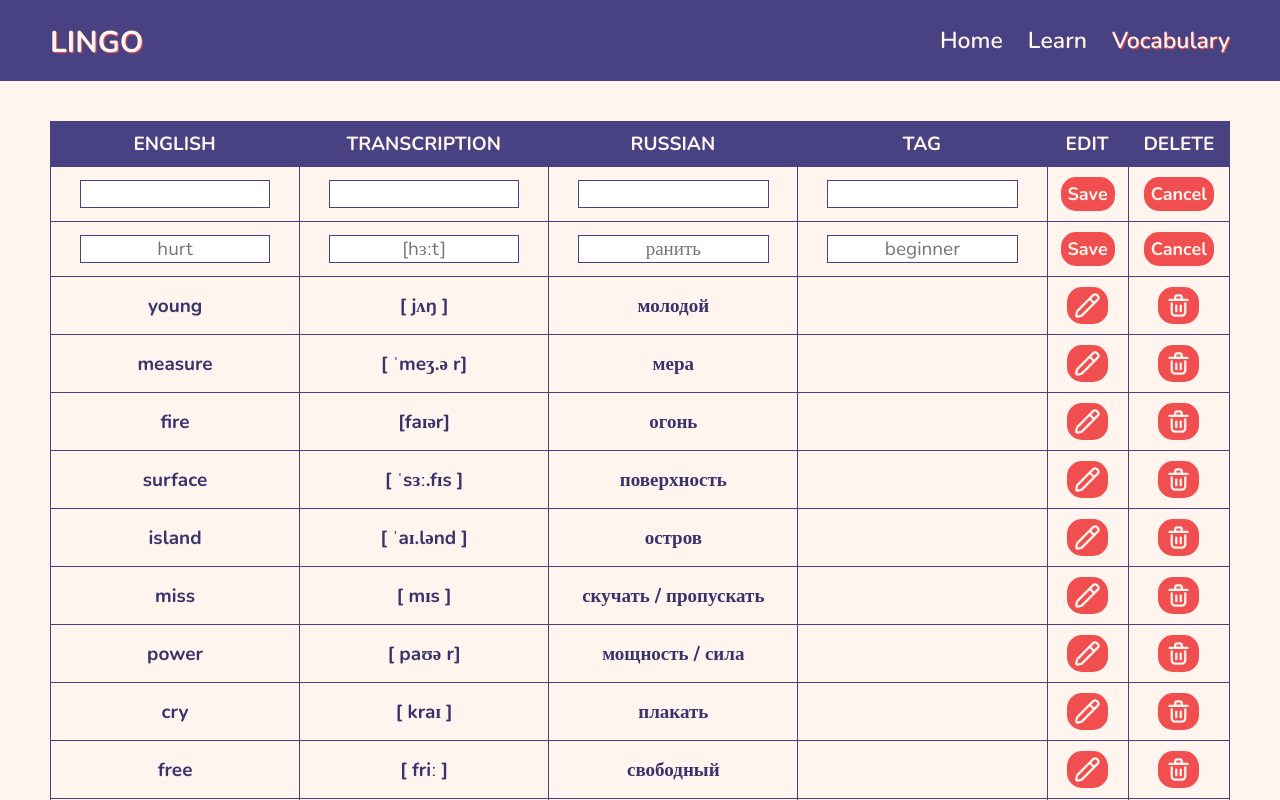
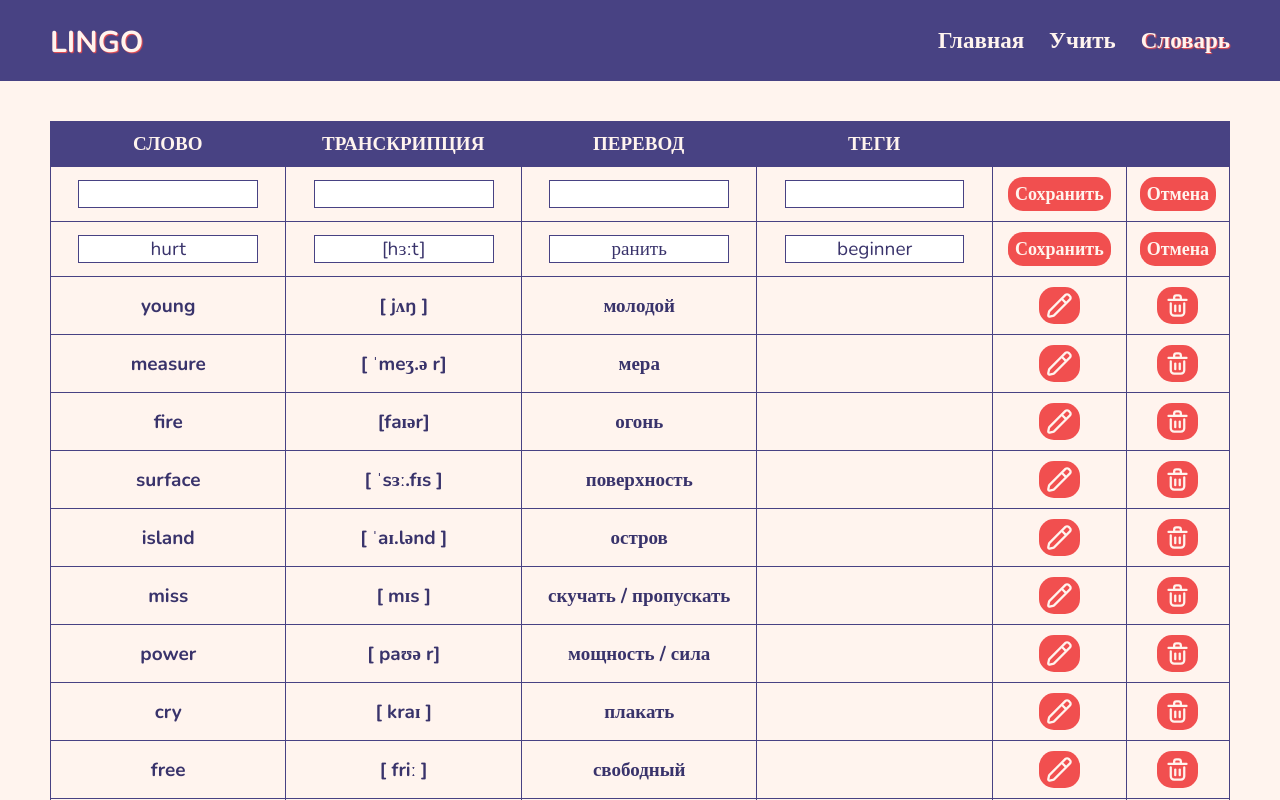
Before and after one commit to goncharovastacy/Lingo, a React (Create React App) app: page /vocabulary in a window 1280 px wide. Both pictures are taken after a click on the button 1087 px from the left and 250 px from the top of the page. Shown: the top 800 px of the page. Built offline with nearby package versions, Linux system fonts and the light colour scheme.

Commit message:
added validation, word editing

```diff
--- a/src/components/Card/Card.jsx
+++ b/src/components/Card/Card.jsx
@@ -29,7 +29,7 @@ function Card(props) {
         <p className={st.translation}>{translation}</p>
       ) : (
         <button className={st.button} onClick={handleChange} ref={buttonRef}>
-          Show translation
+          Показать перевод
         </button>
       )}
     </div>
--- a/src/components/Header/Header.jsx
+++ b/src/components/Header/Header.jsx
@@ -12,9 +12,9 @@ function Header() {
             </p>
           </div>
           <nav>
-            <NavLink to="/">Home</NavLink>
-            <NavLink to="/learn">Learn</NavLink>
-            <NavLink to="/vocabulary">Vocabulary</NavLink>
+            <NavLink to="/">Главная</NavLink>
+            <NavLink to="/learn">Учить</NavLink>
+            <NavLink to="/vocabulary">Словарь</NavLink>
           </nav>
         </div>
       </div>
--- a/src/components/Row/Row.jsx
+++ b/src/components/Row/Row.jsx
@@ -5,102 +5,112 @@ import delet from "./../../assets/images/delete.svg";
 function Row(props) {
   const { english, transcription, russian, tags } = props;
   const [edit, setEdit] = useState(false);
-  const [editEnglish, setEnglish] = useState(english);
-  const [editTranscription, setTranscription] = useState(transcription);
-  const [editRussian, setRussian] = useState(russian);
-  const [editTags, setTags] = useState(tags);
+  const [editFields, setEditFields] = useState({
+    english: english,
+    transcription: transcription,
+    russian: russian,
+    tags: tags,
+  });
   const handleEdit = () => {
     setEdit(!edit);
   };
 
   const handleCancel = () => {
     setEdit(false);
-    setEnglish(english);
-    setTranscription(transcription);
-    setRussian(russian);
-    setTags(tags);
+    setEditFields({
+      english: english,
+      transcription: transcription,
+      russian: russian,
+      tags: tags,
+    });
   };
 
-  const handleChangeEnglish = (event) => {
-    setEnglish(event.target.value);
+  const handleChange = (e) => {
+    const { name, value } = e.target;
+    if (name === "english" && /[а-яА-Я]/g.test(value)) {
+      alert("В английском слове можно использовать только латинский алфавит");
+    } else if (name === "russian" && /[a-zA-Z]/g.test(value)) {
+      alert("В переводе слова можно использовать только кириллицу");
+    }
+    setEditFields({ ...editFields, [name]: value });
   };
 
-  const handleChangeTranscription = (event) => {
-    setTranscription(event.target.value);
-  };
-
-  const handleChangeRussian = (event) => {
-    setRussian(event.target.value);
-  };
-
-  const handleChangeTags = (event) => {
-    setTags(event.target.value);
+  const handleSave = () => {
+    if (
+      editFields.english !== "" &&
+      editFields.transcription !== "" &&
+      editFields.russian !== "" &&
+      editFields.tags !== ""
+    ) {
+      setEdit(false);
+    }
   };
 
   return (
     <tr>
+      {edit ? (
+        <>
           <th>
-        {edit ? (
             <input
               type="text"
-            placeholder={editEnglish}
-            onChange={handleChangeEnglish}
+              value={editFields.english}
+              onChange={handleChange}
+              name="english"
+              className={editFields.english !== "" ? "" : "error"}
             />
-        ) : (
-          editEnglish
-        )}
           </th>
           <th>
-        {edit ? (
             <input
               type="text"
-            placeholder={editTranscription}
-            onChange={handleChangeTranscription}
+              value={editFields.transcription}
+              onChange={handleChange}
+              name="transcription"
+              className={editFields.transcription !== "" ? "" : "error"}
             />
-        ) : (
-          editTranscription
-        )}
           </th>
           <th>
-        {edit ? (
             <input
               type="text"
-            placeholder={editRussian}
-            onChange={handleChangeRussian}
+              value={editFields.russian}
+              onChange={handleChange}
+              name="russian"
+              className={editFields.russian !== "" ? "" : "error"}
             />
-        ) : (
-          editRussian
-        )}
           </th>
           <th>
-        {edit ? (
             <input
               type="text"
-            placeholder={editTags}
-            onChange={handleChangeTags}
+              value={editFields.tags}
+              onChange={handleChange}
+              name="tags"
+              className={editFields.tags !== "" ? "" : "error"}
             />
-        ) : (
-          editTags
-        )}
           </th>
           <th>
-        {edit ? (
-          <button>Save</button>
+            <button onClick={handleSave}>Сохранить</button>
+          </th>
+          <th>
+            <button onClick={handleCancel}>Отмена</button>
+          </th>
+        </>
       ) : (
+        <>
+          <th>{editFields.english}</th>
+          <th>{editFields.transcription}</th>
+          <th>{editFields.russian}</th>
+          <th>{editFields.tags}</th>
+          <th>
             <button>
               <img src={editimg} alt="Edit" onClick={handleEdit} />
             </button>
-        )}
           </th>
           <th>
-        {edit ? (
-          <button onClick={handleCancel}>Cancel</button>
-        ) : (
             <button>
               <img src={delet} alt="Delete" />
             </button>
+          </th>
+        </>
       )}
-      </th>
     </tr>
   );
 }
--- a/src/components/Slider/Slider.jsx
+++ b/src/components/Slider/Slider.jsx
@@ -34,6 +34,8 @@ function Slider(props) {
   const handleDefault = () => {
     setIndex(0);
     setWordNumber(1);
+    setWordsArrForScore([]);
+    setLearnScore(0);
   };
 
   // если массив слов не передан, то выводим, что слов нет
@@ -63,7 +65,7 @@ function Slider(props) {
             <div className={st.counter}>
               <p>
                 {" "}
-                Words learnt:
+                Выученных слов:
                 <span> {learnScore}</span> / <span>{wordsArr.length}</span>
               </p>
             </div>
@@ -71,8 +73,8 @@ function Slider(props) {
         ) : (
           <div className={st.container}>
             <div className={st.continue}>
-              <h2>There are no more words</h2>
-              <button onClick={handleDefault}>Continue learning</button>
+              <h2>Больше нет слов</h2>
+              <button onClick={handleDefault}>Продолжить изучение</button>
             </div>
           </div>
         )}
@@ -83,7 +85,7 @@ function Slider(props) {
       <>
         <div className={st.container}>
           <div className={st.continue}>
-            <h2>Sorry, there are no words</h2>
+            <h2>Упс, слова не найдены</h2>
           </div>
         </div>
       </>
--- a/src/pages/Error/Error.jsx
+++ b/src/pages/Error/Error.jsx
@@ -8,7 +8,7 @@ function Error() {
         <img src={errorimg} alt="" />
       </div>
       <h2>Error 404</h2>
-      <p>Page not found</p>
+      <p>Страница не найдена</p>
     </div>
   );
 }
--- a/src/pages/Home/Home.jsx
+++ b/src/pages/Home/Home.jsx
@@ -4,9 +4,9 @@ import st from "../Home/Home.module.scss";
 function Home() {
   return (
     <div className="container">
-      <h1>Learn English words and increase your vocabulary</h1>
+      <h1>Учи английские слова и увеличивай свой словарный запас</h1>
       <button className={st.start}>
-        <Link to="/learn">Start</Link>
+        <Link to="/learn">Начать</Link>
       </button>
     </div>
   );
--- a/src/pages/Table/Table.jsx
+++ b/src/pages/Table/Table.jsx
@@ -1,41 +1,104 @@
 import Row from "../../components/Row/Row";
 import st from "../Table/Table.module.scss";
 import words from "../../data/words.json";
+import { useState } from "react";
 
 function Table() {
+  const [state, setState] = useState({
+    english: "",
+    transcription: "",
+    russian: "",
+    tags: "",
+  });
+  const handleChange = (e) => {
+    const { name, value } = e.target;
+    if (name === "english" && /[а-яА-Я]/g.test(value)) {
+      alert("В английском слове можно использовать только латинский алфавит");
+    } else if (name === "russian" && /[a-zA-Z]/g.test(value)) {
+      alert("В переводе слова можно использовать только кириллицу");
+    }
+    setState({ ...state, [name]: value });
+  };
+  const handleCancel = () => {
+    setState({
+      english: "",
+      transcription: "",
+      russian: "",
+      tags: "",
+    });
+  };
+
+  const handleSave = () => {
+    if (
+      state.english !== "" &&
+      state.transcription !== "" &&
+      state.russian !== "" &&
+      state.tags !== ""
+    ) {
+      console.log(state);
+      setState({
+        english: "",
+        transcription: "",
+        russian: "",
+        tags: "",
+      });
+    } else {
+      alert("Пожалуйста, заполните все поля");
+    }
+  };
   return (
     <div className={st.table}>
       <div className="container">
         <table>
           <thead>
             <tr>
-              <th>ENGLISH</th>
-              <th>TRANSCRIPTION</th>
-              <th>RUSSIAN</th>
-              <th>TAG</th>
-              <th>EDIT</th>
-              <th>DELETE</th>
+              <th>СЛОВО</th>
+              <th>ТРАНСКРИПЦИЯ</th>
+              <th>ПЕРЕВОД</th>
+              <th>ТЕГИ</th>
+              <th></th>
+              <th></th>
             </tr>
           </thead>
           <tbody>
             <tr>
               <th>
-                <input type="text" />
+                <input
+                  type="text"
+                  value={state.english}
+                  name="english"
+                  onChange={handleChange}
+                />
               </th>
               <th>
-                <input type="text" />
+                <input
+                  type="text"
+                  value={state.transcription}
+                  name="transcription"
+                  onChange={handleChange}
+                />
               </th>
               <th>
-                <input type="text" />
+                <input
+                  type="text"
+                  value={state.russian}
+                  name="russian"
+                  onChange={handleChange}
+                />
               </th>
               <th>
-                <input type="text" />
+                <input
+                  type="text"
+                  value={state.tags}
+                  name="tags"
+                  onChange={handleChange}
+                />
               </th>
               <th>
-                <button>Save</button>
+                <button onClick={handleSave}>Сохранить</button>
               </th>
               <th>
-                <button>Cancel</button>
+                <button onClick={handleCancel}>Отмена</button>
               </th>
             </tr>
             {words.map((word, i) => (
--- a/src/style/App.scss
+++ b/src/style/App.scss
@@ -32,3 +32,7 @@ header {
 .active {
   text-shadow: 1px 1px 1px $redcl;
 }
+
+.error {
+  border: 2px solid red;
+}
```
Lines whose indentation alone changed are shown as unchanged.
